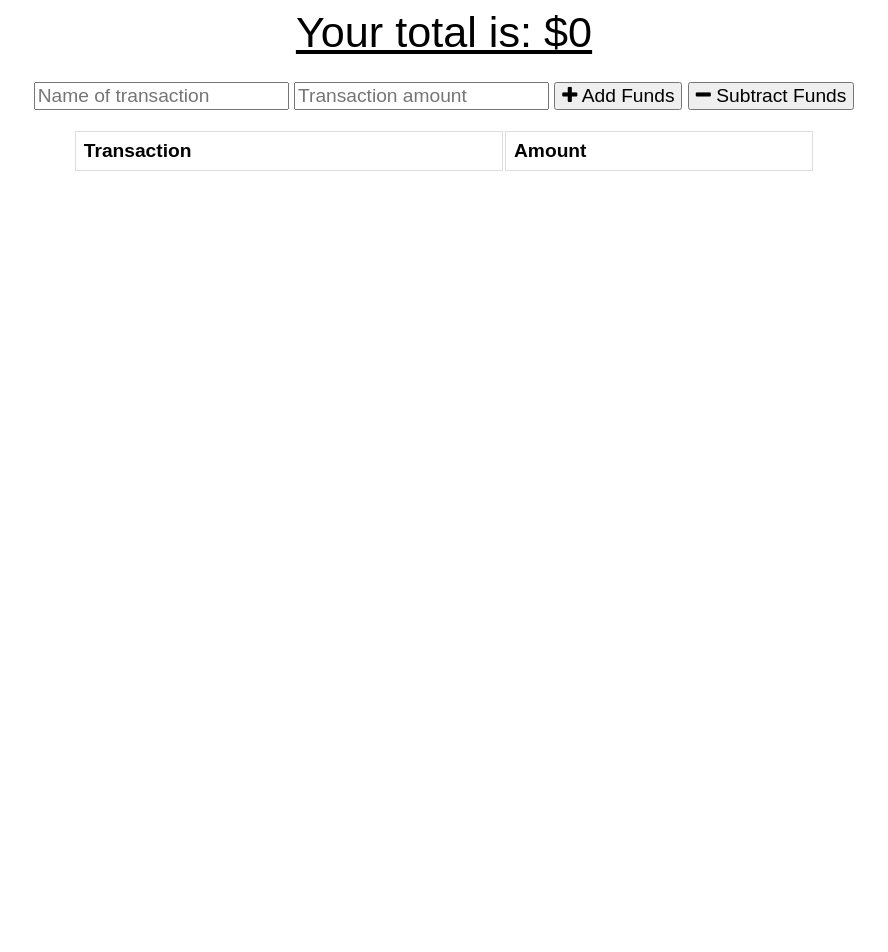
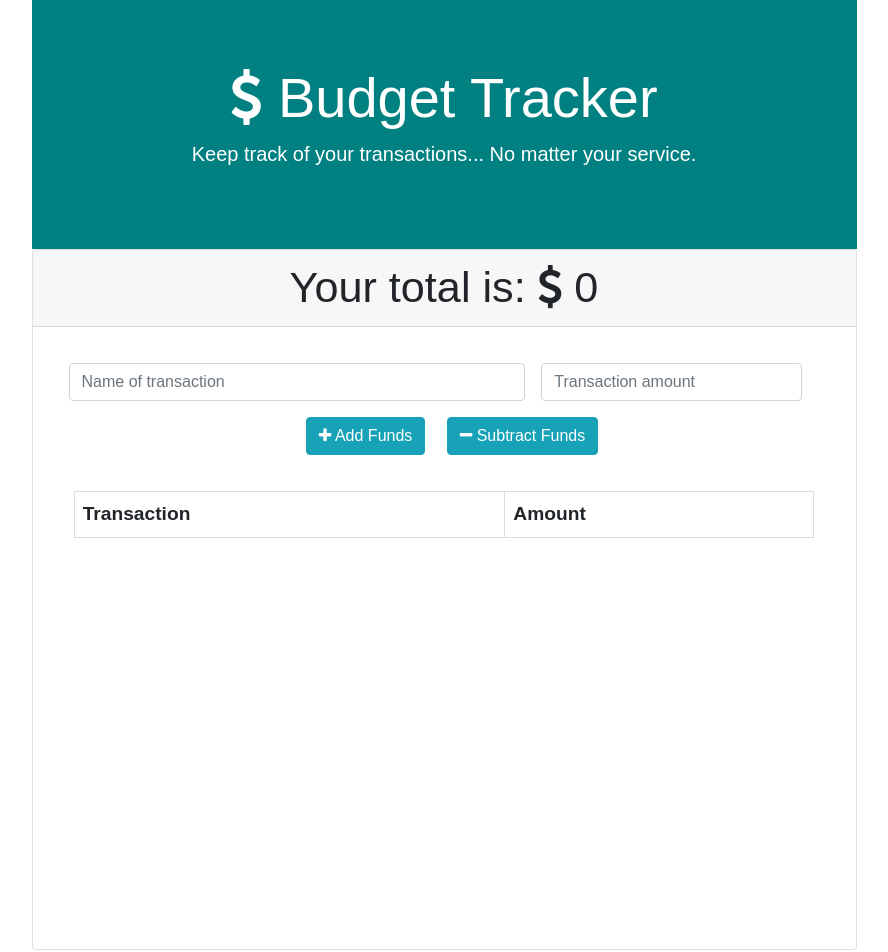
Before and after one commit to haleynmyers/progressive-budget-tracker, a website: page public/index.html in a window 1280 px wide. Shown: the whole page, without its empty margins (196-1084 px from the left). Before the commit the page ends 800 px from the top, so only its background shows below. Drawn offline with nearby package versions, Linux system fonts and the light colour scheme; no server answers.

Commit message:
Formatted with bootstrap

```diff
--- a/public/db.js
+++ b/public/db.js
@@ -54,5 +54,4 @@ function checkDatabase() {
     }
   };
 }
-
 window.addEventListener("online", checkDatabase);
--- a/public/index.html
+++ b/public/index.html
@@ -1,28 +1,57 @@
 <!DOCTYPE html>
 <html lang="en">
   <head>
-  <meta charset="UTF-8">
-  <meta name="viewport" content="width=device-width, initial-scale=1.0">
-  <meta http-equiv="X-UA-Compatible" content="ie=edge">
-  <meta name="theme-color" content="#317EFB">
-  <link rel="shortcut icon" href="icons/icon-192x192.png" type="image/x-icon">
-
-  <link rel="stylesheet" href="https://stackpath.bootstrapcdn.com/font-awesome/4.7.0/css/font-awesome.min.css">
-  <link rel="stylesheet" href="styles.css">
+    <meta charset="UTF-8" />
+    <meta name="viewport" content="width=device-width, initial-scale=1.0" />
+    <meta http-equiv="X-UA-Compatible" content="ie=edge" />
+    <meta name="theme-color" content="#317EFB" />
+    <link
+      rel="shortcut icon"
+      href="icons/icon-192x192.png"
+      type="image/x-icon"
+    />
+    <link
+      rel="stylesheet"
+      href="https://stackpath.bootstrapcdn.com/bootstrap/4.5.2/css/bootstrap.min.css"
+    />
+    <link
+      rel="stylesheet"
+      href="https://stackpath.bootstrapcdn.com/font-awesome/4.7.0/css/font-awesome.min.css"
+    />
+    <link rel="stylesheet" href="styles.css" />
 
     <title>Budget Tracker</title>
   </head>
+
   <body>
     <div class="wrapper">
-    <div class="total">
-      <div class="total">Your total is: $<span id="total">0</span></div>
+      <div class="jumbotron jumbotron-fluid">
+        <div class="container">
+          <h1 class="display-4"><i class="fa fa-usd" aria-hidden="true"></i>  Budget Tracker</h1>
+          <p class="lead">Keep track of your transactions... No matter your service.</p>
         </div>
-
-    <div class="form">
-      <input type="text" id="t-name" placeholder="Name of transaction" />
-      <input type="number" min="0" id="t-amount" placeholder="Transaction amount" />
-      <button id="add-btn"><i class="fa fa-plus buttons"></i> Add Funds</button>
-      <button id="sub-btn"><i class="fa fa-minus"></i> Subtract Funds</button>
+      </div>
+      <div class="card">
+        <h5 class="card-header total">
+          <div class="total">Your total is: <i class="fa fa-usd" aria-hidden="true"></i> <span id="total">0</span></div>
+        </h5>
+        <div class="card-body">
+          <div class="form form-group row">
+            <input type="text" class="form-control col-sm-7" id="t-name" placeholder="Name of transaction" />
+            <input
+              type="number"
+              min="0"
+              id="t-amount"
+              placeholder="Transaction amount"
+              class="form-control col-sm-4"
+            />
+          </div>
+            <button id="add-btn" type="button" class="btn btn-info">
+              <i class="fa fa-plus buttons"></i> Add Funds
+            </button>
+            <button id="sub-btn" type="button" class="btn btn-info">
+              <i class="fa fa-minus"></i> Subtract Funds
+            </button>
             <p class="error"></p>
           </div>
 
@@ -32,16 +61,17 @@
                 <th>Transaction</th>
                 <th>Amount</th>
               </thead>
-        <tbody id="tbody">
-
-        </tbody>
+              <tbody id="tbody"></tbody>
             </table>
           </div>
 
           <canvas id="myChart"></canvas>
         </div>
+      </div>
+    </div>
 
     <script src="https://cdn.jsdelivr.net/npm/chart.js@2.8.0"></script>
     <script src="index.js"></script>
+    <script src="db.js"></script>
   </body>
 </html>
--- a/public/styles.css
+++ b/public/styles.css
@@ -3,7 +3,15 @@ body {
   font-family: Arial;
 }
 
+.jumbotron {
+  background-color:teal;
+  color: white;
+  margin: 0px;
+}
+
 button, input {
+  margin-top: 1rem;
+  margin-left: 1rem;
   font-size: 100%;
   font-family: Arial;
 }
@@ -34,11 +42,11 @@ tr:nth-child(even) {
 
 .total {
   font-size: 150%;
-  text-decoration: underline;
+  text-decoration: none;
 }
 
 .form {
-  margin-top: 25px;
+  margin-top: 15px;
   width: 100%;
 }
 
@@ -49,3 +57,12 @@ tr:nth-child(even) {
   width: 90%;
   margin: 0 auto;
 }
+
+.card {
+  padding: auto, 10px, 15px, 10px;
+  margin-bottom: 1.5rem;
+}
+
+.row {
+  margin: 0px;
+}
```
Lines whose indentation alone changed are shown as unchanged.
